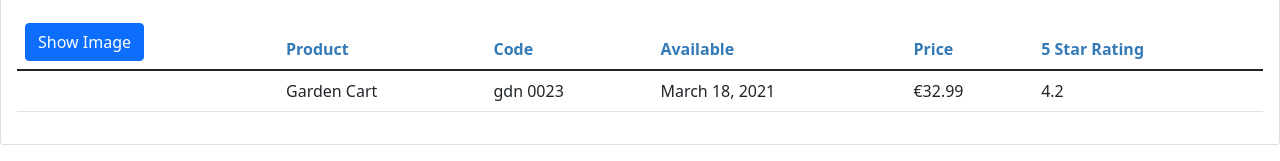
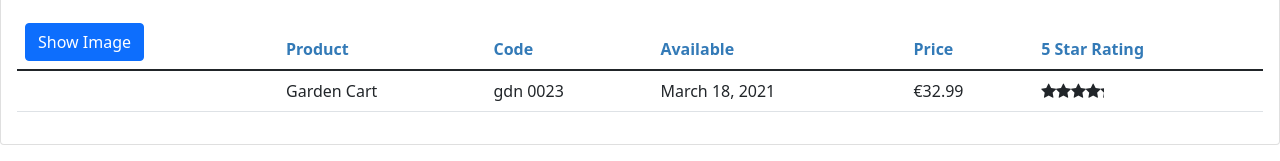
Before and after one commit to JulianaBernardes/angular-lerning, an Angular app in the folder Angular-GettingStarted-master/APM/: page /products in a window 1280 px wide. Shown: the part 181-342 px from the top of the page. Built offline with nearby package versions, Linux system fonts and the light colour scheme.

Commit message:
nested component star

```diff
--- a/Angular-GettingStarted-master/APM/src/app/app.module.ts
+++ b/Angular-GettingStarted-master/APM/src/app/app.module.ts
@@ -5,12 +5,14 @@ import { FormsModule } from '@angular/forms';
 import { AppComponent } from './app.component';
 import { ProductListComponent } from './products/product-list.component';
 import { ConvertToSpacesPipe } from './shared/convert-to-spaces.pipe';
+import { StarComponent } from './shared/star.component';
 
 @NgModule({
   declarations: [
     AppComponent,
     ProductListComponent,
-    ConvertToSpacesPipe
+    ConvertToSpacesPipe,
+    StarComponent
   ],
   imports: [
     BrowserModule,
--- a/Angular-GettingStarted-master/APM/src/app/products/product-list.component.html
+++ b/Angular-GettingStarted-master/APM/src/app/products/product-list.component.html
@@ -52,7 +52,7 @@
                         <td>{{product.productCode | lowercase | convertToSpaces: '-'}}</td>
                         <td>{{product.releaseDate}}</td>
                         <td>{{product.price | currency: 'EUR':'symbol':'1.2-2'}}</td>
-                        <td>{{product.starRating}}</td>
+                        <td><pm-star [rating]='product.starRating'></pm-star></td>
                     </tr>
                 </tbody>
             </table>
--- a/Angular-GettingStarted-master/APM/src/app/shared/star.component.html
+++ b/Angular-GettingStarted-master/APM/src/app/shared/star.component.html
@@ -1,6 +1,7 @@
 <div class="crop"
      [style.width.px]="cropWidth"
-     [title]="rating">
+     [title]="rating"
+     (click)="onClick()">
   <div style="width: 75px">
     <span class="fa fa-star"></span>
     <span class="fa fa-star"></span>
--- /dev/null
+++ b/Angular-GettingStarted-master/APM/src/app/shared/star.component.ts
@@ -0,0 +1,21 @@
+import { Component, Input, OnChanges } from "@angular/core";
+
+@Component({
+    selector: 'pm-star',
+    templateUrl: './star.component.html',
+    styleUrls: ['./star.component.css']
+})
+
+export class StarComponent implements OnChanges {
+    @Input() rating: number = 0
+    cropWidth: number = 75
+
+    ngOnChanges(): void {
+        this.cropWidth = this.rating * 75/5
+    }
+
+    onClick() : void {
+        console.log(`The rating ${this.rating} was clicked`);
+    }
+
+}
```
